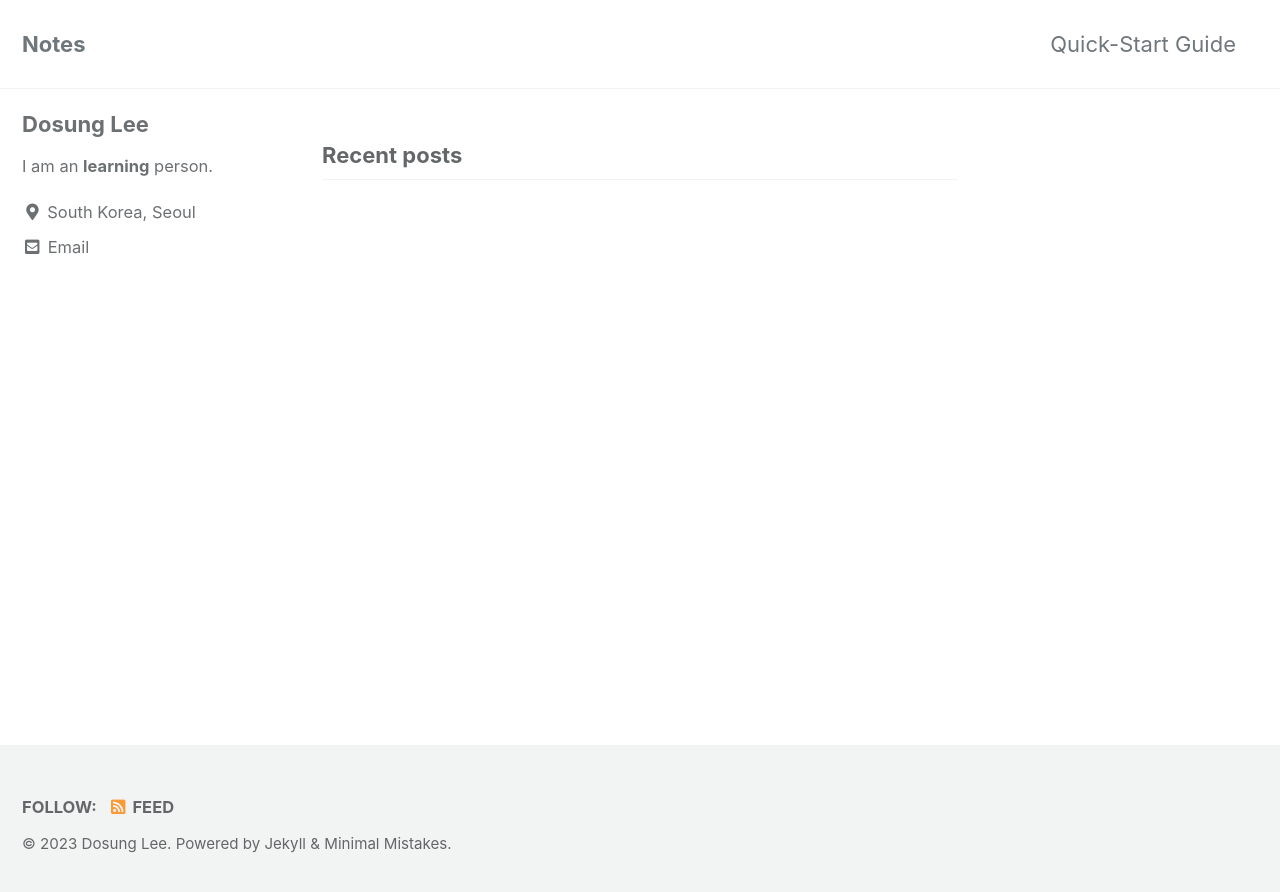
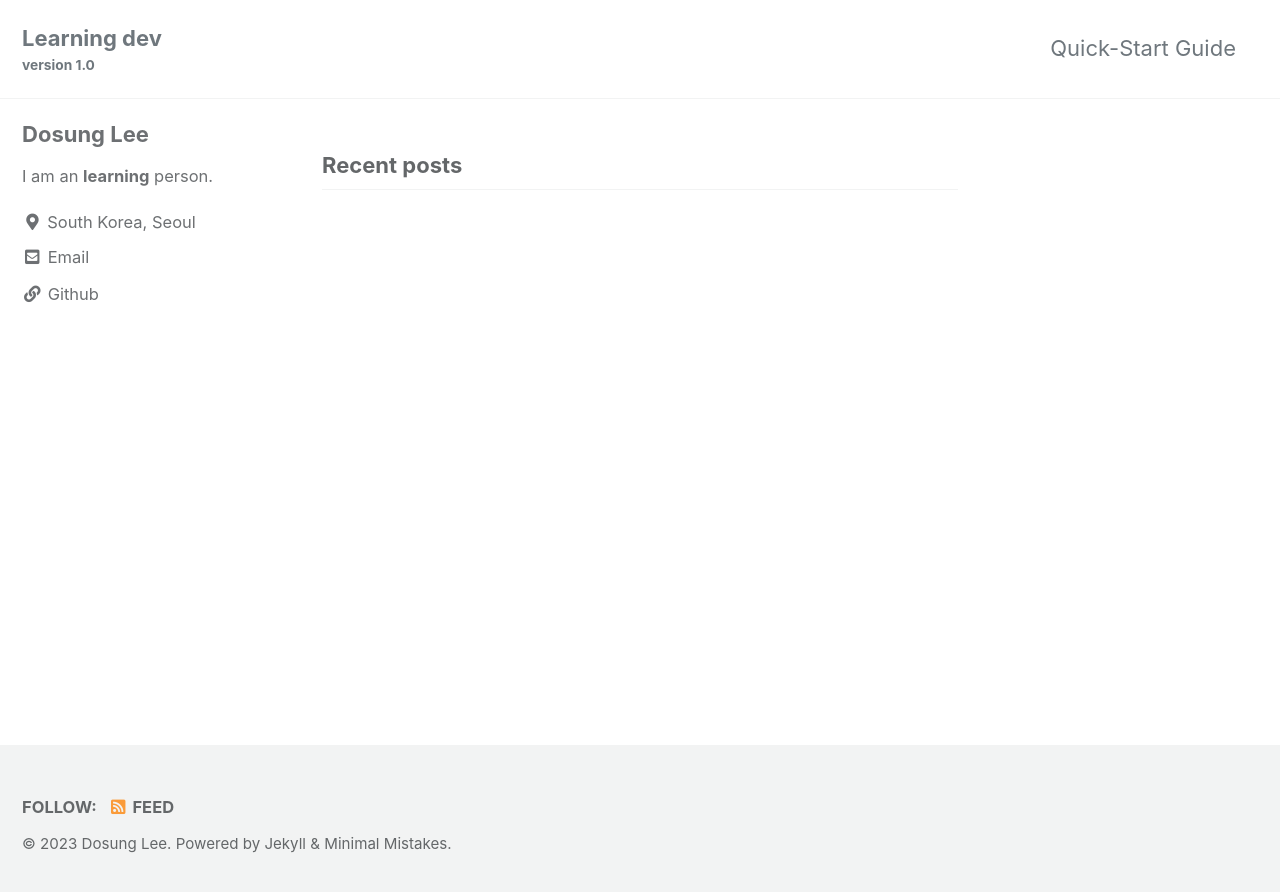
Before and after one commit to leeds1219/leeds1219.github.io, a Jekyll site: the page built from index.html, in a window 1280 px wide. Shown: the top 892 px of the page. Built offline with Jekyll 4.4.1, drawn with Linux system fonts in a browser that asks for light colours; cached includes are drawn as plain includes; the list of posts is cut into pages by our own code.

Commit message:
Update _config.yml

```diff
--- a/_config.yml
+++ b/_config.yml
@@ -18,15 +18,15 @@ minimal_mistakes_skin    : "default" # "air", "aqua", "contrast", "dark", "dirt"
 locale                   : "en-US"
 title                    : "Notes"
 title_separator          : "-"
-subtitle                 : # site tagline that appears below site title in masthead
+subtitle                 : "version 1.0" # site tagline that appears below site title in masthead
 name                     : "Dosung Lee"
 description              : "Posting what I studied."
 url                      : "https://leeds1219.github.io" # the base hostname & protocol for your site e.g. "https://leeds1219.github.io"
 baseurl                  : # the subpath of your site, e.g. "/blog"
-repository               : "leeds1219/leeds1219.github.io" # GitHub username/repo-name e.g. "leeds1219/leeds1219.github.io"
+repository               : "https://leeds1219/leeds1219.github.io" # GitHub username/repo-name e.g. "leeds1219/leeds1219.github.io"
 teaser                   : # path of fallback teaser image, e.g. "/assets/images/500x300.png"
 logo                     : # path of logo image to display in the masthead, e.g. "/assets/images/88x88.png"
-masthead_title           : # overrides the website title displayed in the masthead, use " " for no title
+masthead_title           : "Learning dev" # overrides the website title displayed in the masthead, use " " for no title
 # breadcrumbs            : false # true, false (default)
 words_per_minute         : 200
 comments:
@@ -112,10 +112,10 @@ author:
   links:
     - label: "Email"
       icon: "fas fa-fw fa-envelope-square"
-      url: "dslee1219@korea.ac.kr"
-    - label: "Website"
+      url: mailto:dslee1219@korea.ac.kr
+    - label: "Github"
       icon: "fas fa-fw fa-link"
-      # url: "https://your-website.com"
+      url: "https://github.com/leeds1219"
     - label: "Twitter"
       icon: "fab fa-fw fa-twitter-square"
       # url: "https://twitter.com/"
```
